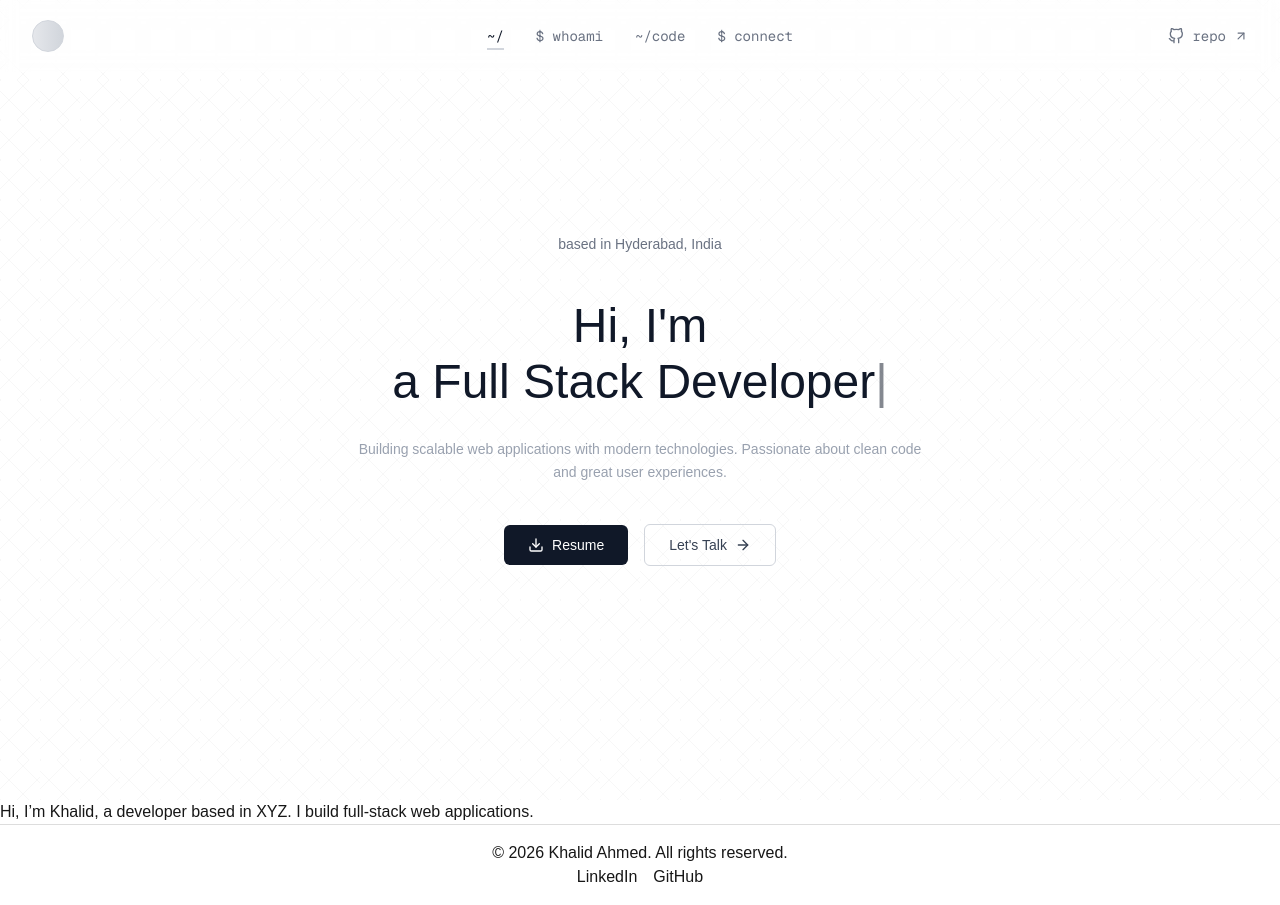
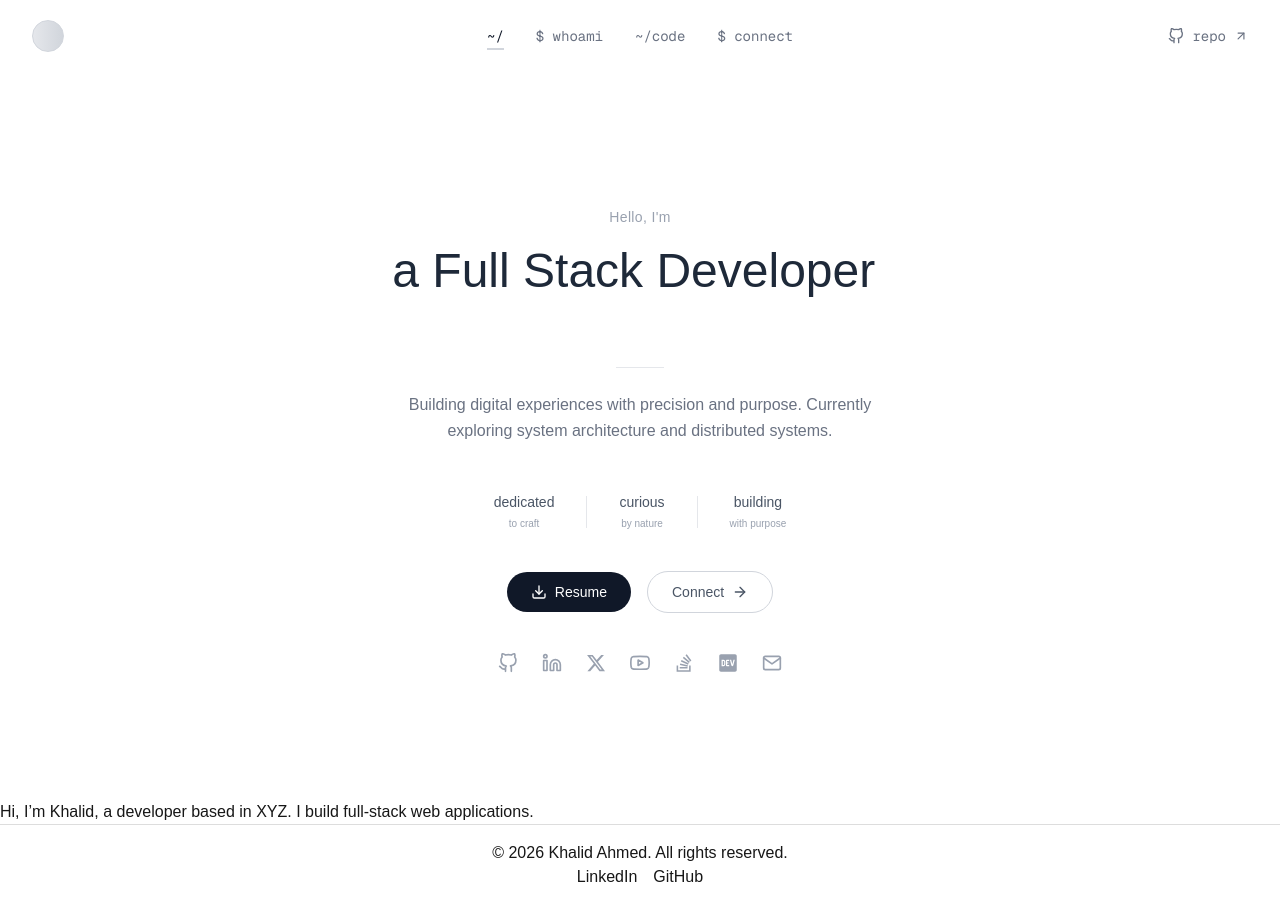
Before and after one commit to webahmedk/portfolio, a Next.js app: page / in a window 1280 px wide. Built offline with nearby package versions, Linux system fonts and the light colour scheme.

Commit message:
Updated : Hero-Section

```diff
--- a/src/app/sections/hero_section.js
+++ b/src/app/sections/hero_section.js
@@ -1,94 +1,157 @@
 "use client";
 
-import { useEffect, useRef } from "react";
+import { useEffect, useRef, useState } from "react";
 import Link from "next/link";
 import Typed from "typed.js";
-import { FiArrowRight, FiDownload } from "react-icons/fi";
+import {
+  FiArrowRight,
+  FiDownload,
+  FiGithub,
+  FiLinkedin,
+  FiYoutube,
+  FiMail
+} from "react-icons/fi";
+import { FaXTwitter, FaStackOverflow, FaDev } from "react-icons/fa6";
 
 export default function Hero() {
   const typedRef = useRef(null);
+  const [isVisible, setIsVisible] = useState(false);
+  const sectionRef = useRef(null);
 
   useEffect(() => {
     const typed = new Typed(typedRef.current, {
       strings: [
         "Khalid Ahmed Khan",
         "a Full Stack Developer",
-        "Learning System Architecture"
-
+        "learning System Architecture"
       ],
-      typeSpeed: 60,
-      backSpeed: 40,
-      backDelay: 1500,
+      typeSpeed: 50,
+      backSpeed: 30,
+      backDelay: 2000,
       loop: true,
       showCursor: true,
       cursorChar: "|",
+      smartBackspace: true,
     });
 
-    return () => typed.destroy();
+    const observer = new IntersectionObserver(
+      ([entry]) => {
+        if (entry.isIntersecting) {
+          setIsVisible(true);
+          observer.disconnect();
+        }
+      },
+      { threshold: 0.1 }
+    );
+
+    if (sectionRef.current) {
+      observer.observe(sectionRef.current);
+    }
+
+    return () => {
+      typed.destroy();
+      observer.disconnect();
+    };
   }, []);
 
+  const socialIcons = [
+    { icon: FiGithub, href: "https://github.com/khalidahmedkhan", label: "GitHub" },
+    { icon: FiLinkedin, href: "https://linkedin.com/in/khalidahmedkhan", label: "LinkedIn" },
+    { icon: FaXTwitter, href: "https://twitter.com/khalidahmedkhan", label: "Twitter" },
+    { icon: FiYoutube, href: "https://youtube.com/@khalidahmedkhan", label: "YouTube" },
+    { icon: FaStackOverflow, href: "https://stackoverflow.com/users/khalidahmedkhan", label: "Stack Overflow" },
+    { icon: FaDev, href: "https://dev.to/khalidahmedkhan", label: "Dev Community" },
+    { icon: FiMail, href: "mailto:khalid@example.com", label: "Email" }
+  ];
+
   return (
-    <section className="min-h-screen bg-white flex items-center justify-center relative">
-      {/* Grey checkboxes only on some parts */}
-      <div
-        className="absolute inset-0 pointer-events-none"
-        style={{
-          backgroundImage: `
-            repeating-linear-gradient(45deg, #e5e5e5 0px, #e5e5e5 1px, transparent 1px, transparent 20px),
-            repeating-linear-gradient(135deg, #e5e5e5 0px, #e5e5e5 1px, transparent 1px, transparent 20px)
-          `,
-          backgroundSize: '40px 40px',
-          opacity: 0.3,
-        }}
-      />
+    <section
+      ref={sectionRef}
+      className="min-h-screen bg-white flex items-center justify-center relative pt-20"
+    >
+      <div className="container mx-auto px-6 relative z-10">
+        <div className="max-w-3xl mx-auto text-center">
 
-      <div className="container mx-auto px-6 relative z-10">
-        <div className="max-w-2xl mx-auto text-center">
+          {/* Main content */}
+          <div className={`space-y-5 transition-all duration-700 ${
+            isVisible ? 'opacity-100 translate-y-0' : 'opacity-0 translate-y-5'
+          }`}>
+            <p className="text-gray-400 text-sm tracking-wide">Hello, I'm</p>
 
-          {/* Based in line */}
-          <div className="mb-12">
-            <p className="text-gray-500 text-sm">based in Hyderabad, India</p>
-          </div>
+            {/* Typed name - properly sized */}
+            <div className="min-h-[5rem] md:min-h-[6rem]">
+              <div className="text-3xl sm:text-4xl md:text-5xl font-light text-gray-800">
+                <span ref={typedRef} className="font-medium" />
+              </div>
+            </div>
 
-          {/* Hi, I'm */}
-          <div className="mb-2">
-            <h1 className="text-4xl md:text-5xl font-light text-gray-900">
-              Hi, I'm
-            </h1>
-          </div>
-
-          {/* Typed name - fixed container */}
-          <div className="mb-4 min-h-[4rem]">
-            <h2 className="text-4xl md:text-5xl font-normal text-gray-900">
-              <span ref={typedRef} />
-            </h2>
-          </div>
-          {/* Lorem lines */}
-          <div className="mb-10 max-w-xl mx-auto">
-            <p className="text-gray-400 text-sm leading-relaxed">
-              Building scalable web applications with modern technologies.
-              Passionate about clean code and great user experiences.
+            <div className="h-px w-12 bg-gray-200 mx-auto my-6"></div>
+            <p className="text-gray-500 text-sm md:text-base max-w-lg mx-auto leading-relaxed">
+              Building digital experiences with precision and purpose.
+              Currently exploring system architecture and distributed systems.
             </p>
           </div>
 
+          {/* Stats - minimalist text */}
+          <div className={`flex items-center justify-center gap-6 md:gap-8 mt-12 mb-10 transition-all duration-700 delay-200 ${
+            isVisible ? 'opacity-100 translate-y-0' : 'opacity-0 translate-y-5'
+          }`}>
+            <div className="text-center">
+              <div className="text-sm font-light text-gray-600">dedicated</div>
+              <div className="text-[10px] text-gray-400 mt-1">to craft</div>
+            </div>
+            <div className="w-px h-8 bg-gray-200"></div>
+            <div className="text-center">
+              <div className="text-sm font-light text-gray-600">curious</div>
+              <div className="text-[10px] text-gray-400 mt-1">by nature</div>
+            </div>
+            <div className="w-px h-8 bg-gray-200"></div>
+            <div className="text-center">
+              <div className="text-sm font-light text-gray-600">building</div>
+              <div className="text-[10px] text-gray-400 mt-1">with purpose</div>
+            </div>
+          </div>
+
           {/* Buttons */}
-          <div className="flex flex-col sm:flex-row items-center justify-center gap-4">
+          <div className={`flex flex-wrap items-center justify-center gap-4 mb-10 transition-all duration-700 delay-300 ${
+            isVisible ? 'opacity-100 translate-y-0' : 'opacity-0 translate-y-5'
+          }`}>
             <Link
               href="/resume.pdf"
               target="_blank"
-              className="inline-flex items-center gap-2 px-6 py-2.5 bg-gray-900 text-white text-sm hover:bg-gray-800 transition-all duration-300 rounded-md"
+              className="inline-flex items-center gap-2 px-6 py-2.5 bg-gray-900 text-white text-sm hover:bg-gray-800 transition-all rounded-full"
             >
               <FiDownload className="w-4 h-4" />
               <span>Resume</span>
             </Link>
-
             <Link
               href="#contact"
-              className="inline-flex items-center gap-2 px-6 py-2.5 border border-gray-300 text-gray-700 text-sm hover:border-gray-500 hover:text-gray-900 transition-all duration-300 rounded-md"
+              className="inline-flex items-center gap-2 px-6 py-2.5 border border-gray-300 text-gray-600 text-sm hover:border-gray-500 hover:text-gray-800 transition-all rounded-full"
             >
-              <span>Let's Talk</span>
+              <span>Connect</span>
               <FiArrowRight className="w-4 h-4" />
             </Link>
+          </div>
+
+          {/* Social icons */}
+          <div className={`flex flex-wrap items-center justify-center gap-5 md:gap-6 transition-all duration-700 delay-400 ${
+            isVisible ? 'opacity-100 translate-y-0' : 'opacity-0 translate-y-5'
+          }`}>
+            {socialIcons.map((social, index) => {
+              const Icon = social.icon;
+              return (
+                <Link
+                  key={index}
+                  href={social.href}
+                  target="_blank"
+                  rel="noopener noreferrer"
+                  className="text-gray-400 hover:text-gray-700 transition-all duration-300 hover:-translate-y-1"
+                  aria-label={social.label}
+                >
+                  <Icon className="w-4 h-4 md:w-5 md:h-5" />
+                </Link>
+              );
+            })}
           </div>
         </div>
       </div>
```
